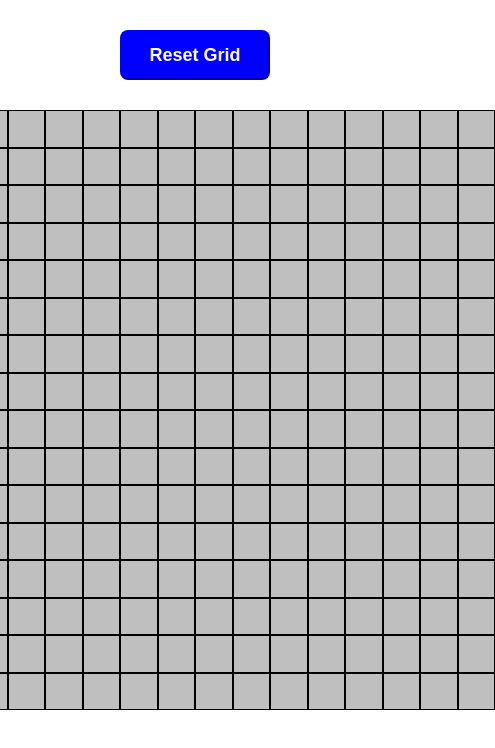
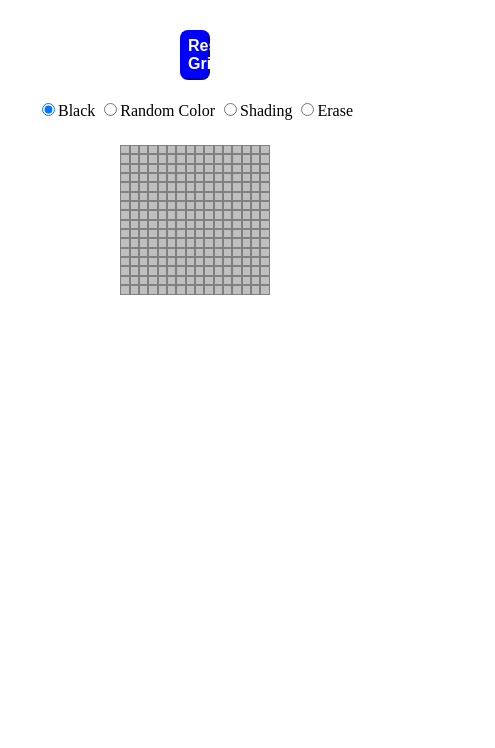
Before and after one commit to yatharthongit/etch-a-sketch, a plain HTML site: page index.html in a window 390 px wide. Shown: the whole page, 495 px wide, since content can reach past the window. Drawn offline with Linux system fonts and the light colour scheme.

Commit message:
Added various checkboxes such as random color , shading and eraser while implementing their logic. Also made the project responsive for mobile devices.

```diff
--- a/index.html
+++ b/index.html
@@ -9,6 +9,14 @@
 </head>
 <body>
     <button>Reset Grid</button>
+
+    <div class="checkboxes">
+    <label><input type="radio" class="None" name="check" checked="checked">Black</label>
+    <label><input type="radio" class="checkbox" name="check">Random Color</label>
+    <label><input type="radio" class="shading" name="check">Shading</label>
+    <label><input type="radio" class="eraser" name="check">Erase</label>
+    </div>
+
     <div class="container"></div>
 </body>
 </html>
--- a/script.js
+++ b/script.js
@@ -1,5 +1,10 @@
 let input=16;
 let container=document.querySelector(".container");
+let check=document.querySelector(".checkbox");
+let shade=document.querySelector(".shading");
+let eraser=document.querySelector(".eraser");
+
+let a=0.1;
 
 function grid(size){
 
@@ -8,9 +13,26 @@ for(let i=0;i<size*size;i++){
     let square= document.createElement("div");
     square.classList.add("square");
     square.style.width= 600/size + "px";
-    square.addEventListener("mouseenter",()=>{
-        square.classList.add("hovered");
+    square.addEventListener("mouseover",()=>{
+        if(check.checked){
+            let r=Math.floor(Math.random()*256);
+            let g=Math.floor(Math.random()*256);
+            let b=Math.floor(Math.random()*256);
+
+            square.style.backgroundColor=`rgb(${r},${g},${b})`;
+        }
+        else if(shade.checked){
+            a+=0.1;
+            square.style.backgroundColor=`rgba(${0},${0},${0},${a})`;
+        }
+        else if(eraser.checked){
+            square.style.backgroundColor="#bfbfbf"
+        }
+        else{
+            square.style.backgroundColor="black";
+        }
     })
+    square.style.width=`${100/size}%`;
     container.appendChild(square);
 }
 }
--- a/style.css
+++ b/style.css
@@ -1,6 +1,5 @@
 *{
-    margin: 0;
-    padding: 0;
+
     box-sizing: border-box;
 }
 
@@ -13,30 +12,26 @@ body{
 }
 
 .container{
- margin-top: 30px;
+ margin: 25px;
  display: flex;
  flex-wrap: wrap;
- justify-content: space-between;
- width: 600px;
- height: 600px;
+ width: 40%;
+ aspect-ratio: 1/1;
+ height: 50%;
  background-color: #bfbfbf;
 }
 
 .square{
-    border:
-    1px solid black;
-
-}
-
-.hovered{
-    background-color: red;
+    aspect-ratio: 1/1;
+    border: 1px solid gray;
+    transition: 0.2s;
 }
 
 button{
-    width: 150px;
+    width: 8%;
     height: 50px;
     color: white;
-    font-size: large;
+    font-size: medium;
     font-weight: bold;
     background-color: blue;
     border-color: blue;
@@ -46,3 +41,7 @@ button{
 button:hover{
     background-color: cornflowerblue;
 }
+
+.checkboxes{
+    margin-top: 20px;
+}
```
